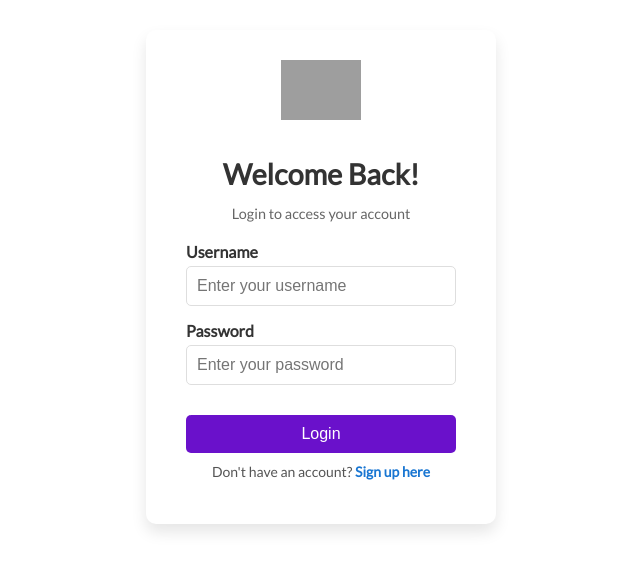
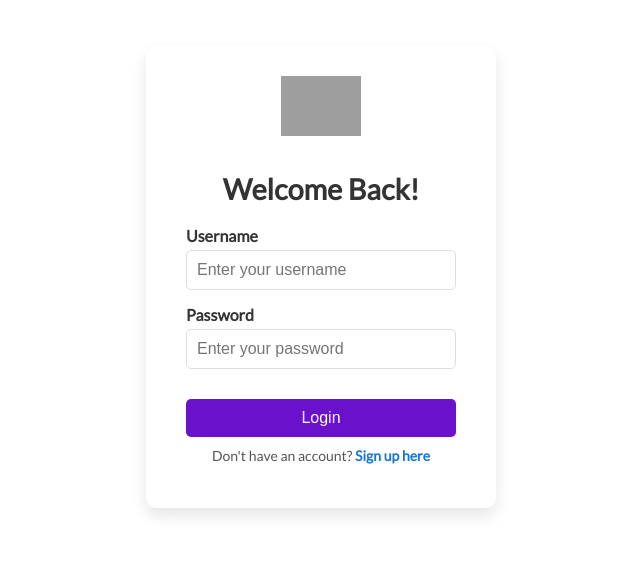
Before and after one commit to imranburki/ExpanseTracker-App, a React (Create React App) app: page / in a window 1280 px wide. Shown: the part 123-694 px from the top of the page, without its empty margins (319-959 px from the left). Built offline with nearby package versions, Linux system fonts and the light colour scheme; no server answers; grey boxes are pictures that could not be loaded.

Commit message:
login page para changed

```diff
--- a/src/components/Login.js
+++ b/src/components/Login.js
@@ -46,7 +46,7 @@ export default function Login({ setLoggedIn }) {
             className="login-icon"
           />
           <h2>Welcome Back!</h2>
-          <p>Login to access your account</p>
+          {/* <p>Login to access your account</p> */}
         </div>
         <form className="login-form" onSubmit={handleSubmit}>
           <div className="form-group">
```
